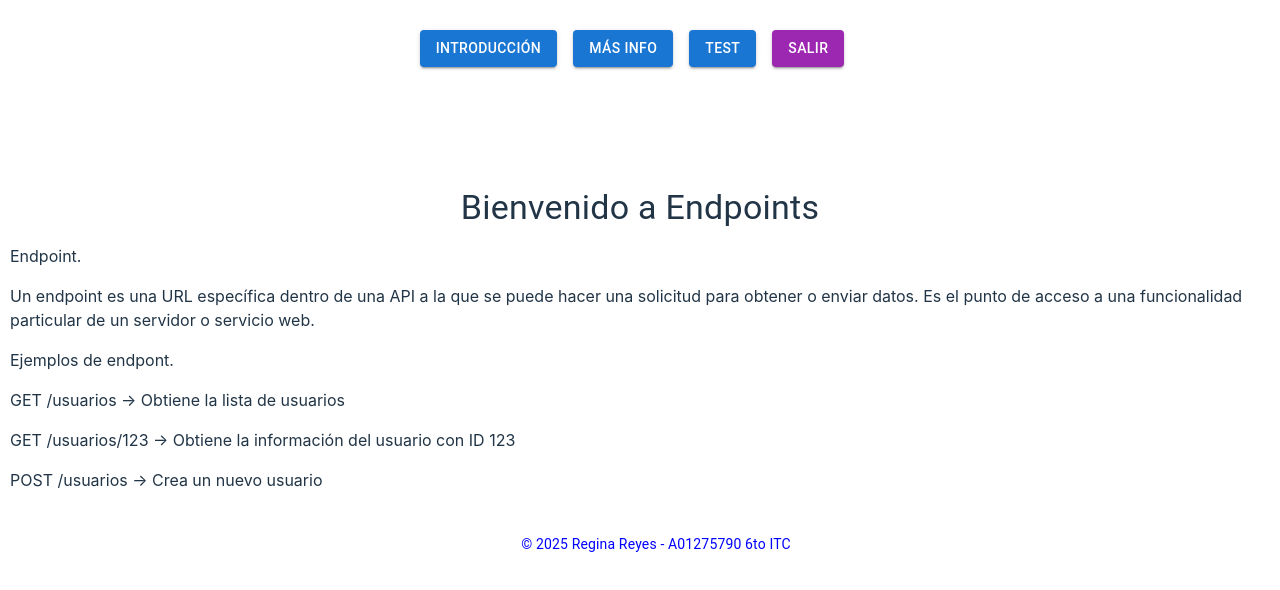
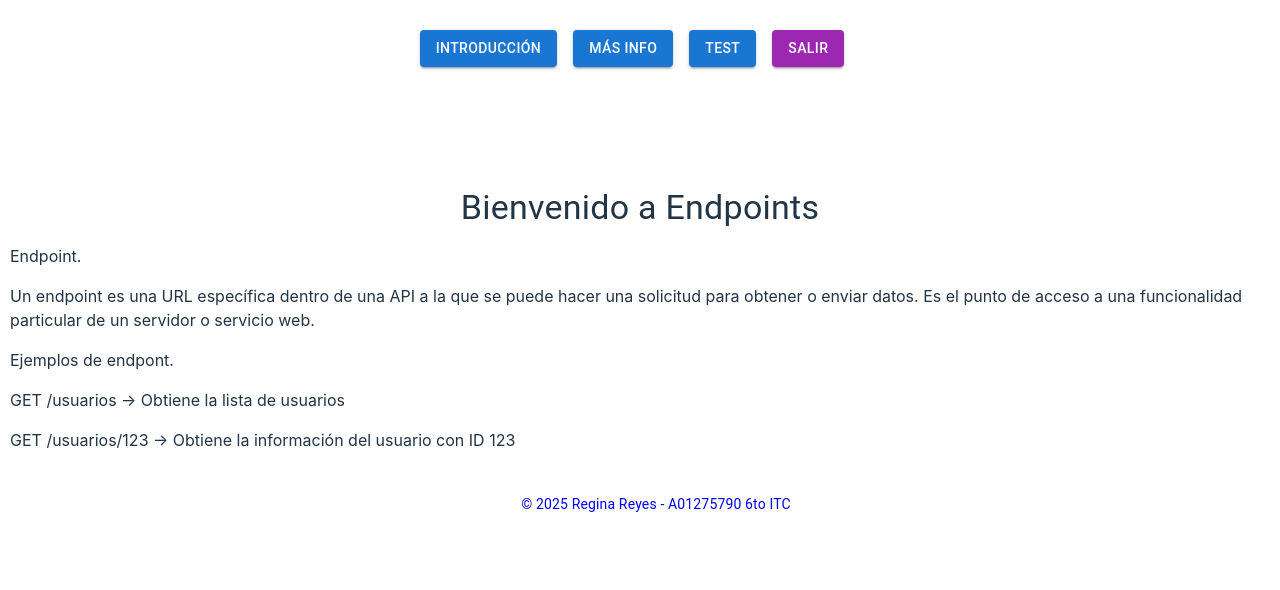
Before and after one commit to ReginaRRJ/M3PracticaFrontend, a React (Vite) app: page /dashboard in a window 1280 px wide. Shown: the top 590 px of the page. Built offline with nearby package versions, Linux system fonts and the light colour scheme.

Commit message:
Borré un texto

```diff
--- a/src/pages/dashboard.jsx
+++ b/src/pages/dashboard.jsx
@@ -60,7 +60,6 @@ export default function Dashboard() {
         <ParrafoMensaje mensaje={titulo2} />
         <ParrafoMensaje mensaje={parrafo2} />
         <ParrafoMensaje mensaje={parrafo3} />
-        <ParrafoMensaje mensaje={parrafo4} />
       </div>
     </>
   );
```
